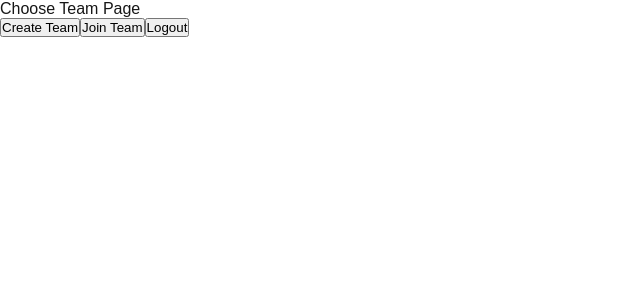
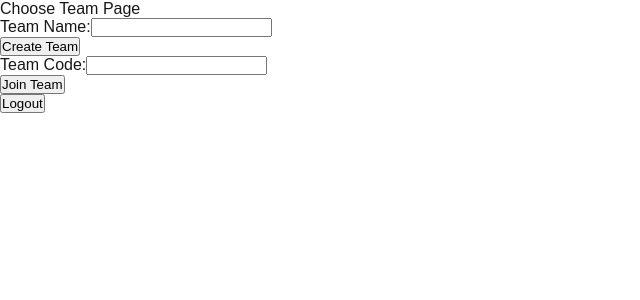
Before and after one commit to Lunoastro/sopra-f25-group-07-client, a Next.js app: page /choose_team in a window 1280 px wide. Shown: the top 300 px of the page, without its empty margins (0-640 px from the left). Built offline with nearby package versions, Linux system fonts and the light colour scheme; no server answers; sample sign-in values are in the browser's storage; what @ant-design/nextjs-registry would draw is missing.

Commit message:
basic Form component usable for #39 & #40

```diff
--- a/app/choose_team/page.tsx
+++ b/app/choose_team/page.tsx
@@ -5,11 +5,13 @@ import React, { useEffect, useState } from "react";
 import { useRouter } from "next/navigation";
 import { useApi } from "@/hooks/useApi";
 import useLocalStorage from "@/hooks/useLocalStorage";
+//import { Spin } from "antd";
+import {Form, FormField} from "@/components/form";
 
 const ChooseTeam: React.FC = () => {
   const router = useRouter();
   const apiService = useApi();
-  const [loading] = useState<boolean>(true);
+  //const [loading] = useState<boolean>(true);
   const [isAuthChecked, setIsAuthChecked] = useState(false);
 
   const { clear: clearToken } = useLocalStorage<string>("token", "");
@@ -44,12 +46,17 @@ const ChooseTeam: React.FC = () => {
     }
   };
 
-  const handleTeamCreation = async (): Promise<void> => {
-
+  const handleTeamCreation = async (formData: Record<string, unknown>): Promise<void> => {
+    // teamname: string, userid: string
+    try {
+      await apiService.post<string>('/teams', (formData.teamName as string));
+    } catch (error) {
+      console.error('Error with API call:', error);
+    }
   }
 
-  const handleJoinTeam = async (): Promise<void> => {
-
+  const handleJoinTeam = async (formData: unknown): Promise<void> => {
+    console.log("team creation:", formData)
   }
 
   useEffect(() => {
@@ -68,15 +75,23 @@ const ChooseTeam: React.FC = () => {
 
   if (!isAuthChecked) return null;
 
-  if (loading) {
-    //return <Spin size="large" style={{ display: "block", margin: "50px auto" }} />;
-  }
+  // if (loading) {
+  //   return <Spin size="large" style={{ display: "block", margin: "50px auto" }} />;
+  // }
+
+  const createTeamFields: FormField[] = [
+    {label:"Team Name", name:"teamName", type:"text" }
+  ]
+
+  const joinTeamFields: FormField[] = [
+    {label:"Team Code", name:"teamCode", type:"text" }
+  ]
 
   return (
     <div>
         <p>Choose Team Page</p>
-        <button onClick={handleTeamCreation}>Create Team</button>
-        <button onClick={handleJoinTeam}>Join Team</button>
+        <Form submitButtonName={"Create Team"} onSubmit={handleTeamCreation} fields={createTeamFields}></Form>
+        <Form submitButtonName={"Join Team"} onSubmit={handleJoinTeam} fields={joinTeamFields}></Form>
         <button onClick={handleLogout}>Logout</button>
     </div>
   );
--- /dev/null
+++ b/app/components/form.tsx
@@ -0,0 +1,71 @@
+"use client";
+
+import React, { ChangeEvent, FormEvent, useState} from "react";
+
+type FormValue = string | number | readonly string[] | undefined
+
+export interface FormField {
+  label: string;
+  name: string;
+  type: 'text' | 'textarea';
+}
+
+interface FormProps {
+  fields: FormField[];
+  onSubmit: (data: Record<string, unknown>) => void;
+  submitButtonName: string;
+}
+
+
+export const Form: React.FC<FormProps>= ({ fields, onSubmit, submitButtonName}) => {
+
+
+  const initialFormData: Record<string, FormValue> = fields.reduce((result: Record<string, FormValue>, field) => {
+    result[field.name] = '';
+    return result;
+  }, {});
+
+  const [formData, setFormData] = useState(initialFormData);
+
+  const handleChange = (e: ChangeEvent<HTMLInputElement | HTMLTextAreaElement>) => {
+    const { name, value} = e.target;
+    setFormData((prevData) => ({
+      ...prevData,
+      [name]: value
+    }));
+  };
+
+  const handleSubmit = (e: FormEvent) => {
+    e.preventDefault();
+    onSubmit(formData);
+    setFormData(initialFormData); // reset form
+  };
+
+  return (
+    <form onSubmit={handleSubmit}>
+      {fields.map((field) => (
+        <div key={field.name}>
+          <label htmlFor={field.name}>{field.label}:</label>
+          {field.type === 'textarea' ? (
+            <textarea
+              name={field.name}
+              value={formData[field.name]}
+              onChange={handleChange}
+            />
+          ) : (
+            <input
+              type={field.type}
+              name={field.name}
+              id={field.name}
+              value={formData[field.name]}
+              onChange={handleChange}
+            />
+          )}
+        </div>
+      ))}
+      <button type="submit">{submitButtonName}</button>
+    </form>
+  );
+};
+
+export default Form;
```
